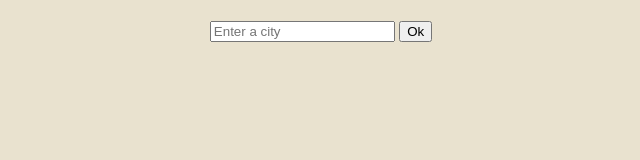
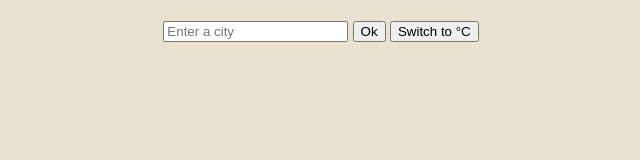
Before and after one commit to scarly111/top-weather-app, a plain HTML site: page index.html in a window 1280 px wide. Shown: the whole page, without its empty margins (319-959 px from the left). Drawn offline with Linux system fonts and the light colour scheme.

Commit message:
unit toggle button added

```diff
--- a/index.html
+++ b/index.html
@@ -18,6 +18,7 @@
     <form id="weatherForm" style="text-align: center;">
         <input type="text" id="cityInput" placeholder="Enter a city" required>
         <button type="submit">Ok</button>
+        <button type="button" id="unitToggle">Switch to °C</button>
     </form>
 
     <div class="weather-info" id="weatherInfo">
```
